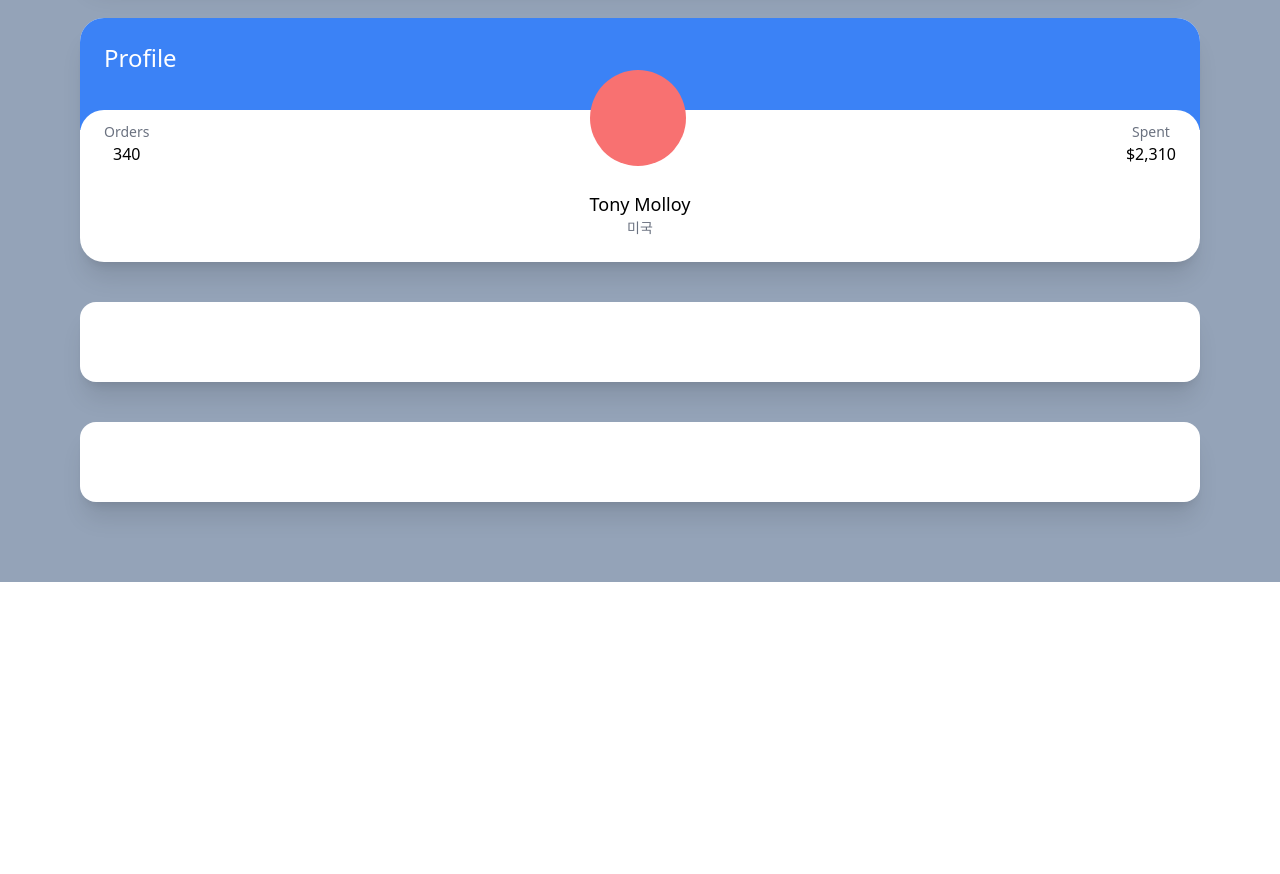
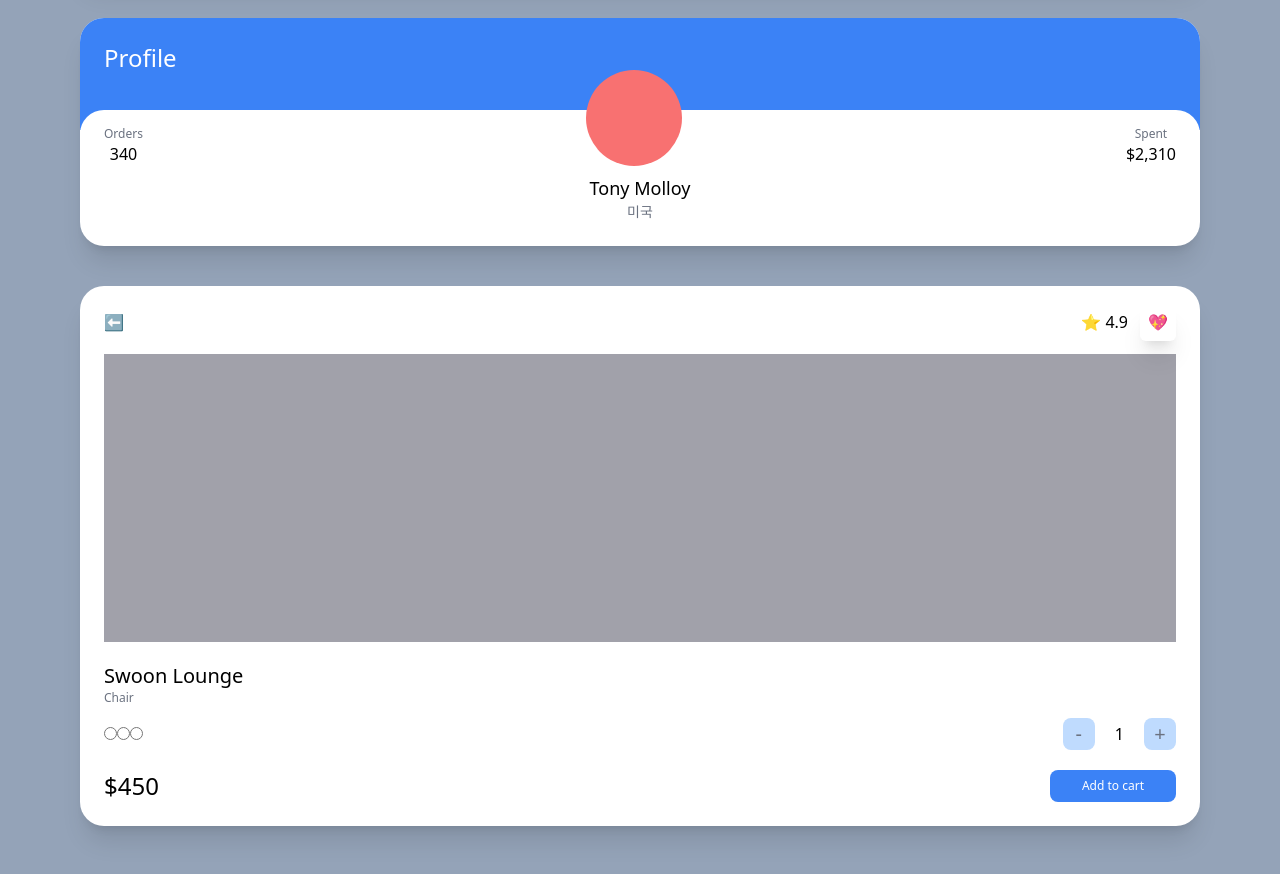
Before and after one commit to clianor/carrot-market, a Next.js app: page / in a window 1280 px wide. Shown: the part 360-1234 px from the top of the page. Before the commit the page ends 942 px from the top, so only its background shows below. Built offline with nearby package versions, Linux system fonts and the light colour scheme.

Commit message:
Test Drive part Three

```diff
--- a/pages/index.tsx
+++ b/pages/index.tsx
@@ -2,8 +2,8 @@
 
 const Home: NextPage = () => {
   return (
-    <div className="bg-slate-400 py-20 px-20 grid gap-10">
-      <div className="bg-white p-6 rounded-3xl shadow-xl">
+    <div className="bg-slate-400 py-20 px-20 grid gap-10 min-h-screen">
+      <div className="bg-white p-6 rounded-2xl shadow-xl">
         <span className="font-semibold text-3xl">Select Item</span>
         <div className="flex justify-between py-2">
           <span className="text-gray-500">Grey Chair</span>
@@ -17,7 +17,7 @@
           <span>Total</span>
           <span className="font-semibold">$970</span>
         </div>
-        <div className="mt-5 bg-blue-500 text-white p-3 text-center rounded-xl w-2/4 mx-auto">
+        <div className="mt-5 bg-blue-500 text-white p-3 text-center rounded-xl w-3/4 mx-auto">
           Checkout
         </div>
       </div>
@@ -29,24 +29,60 @@
         <div className="rounded-3xl p-6 bg-white relative -top-5">
           <div className="flex relative -top-16 items-end justify-between">
             <div className="flex flex-col items-center">
-              <span className="text-sm text-gray-500">Orders</span>
+              <span className="text-xs text-gray-500">Orders</span>
               <span className="font-medium">340</span>
             </div>
             <div className="h-24 w-24 bg-red-400 rounded-full" />
             <div className="flex flex-col items-center">
-              <span className="text-sm text-gray-500">Spent</span>
+              <span className="text-xs text-gray-500">Spent</span>
               <span className="font-medium">$2,310</span>
             </div>
           </div>
-          <div className="relative flex flex-col items-center -mt-10 -mb-5">
+          <div className="relative flex flex-col items-center -mt-14 -mb-5">
             <span className="text-lg font-medium">Tony Molloy</span>
             <span className="text-sm text-gray-500">미국</span>
           </div>
         </div>
       </div>
 
-      <div className="bg-white p-10 rounded-2xl shadow-xl"></div>
-      <div className="bg-white p-10 rounded-2xl shadow-xl"></div>
+      <div className="bg-white p-6 rounded-3xl shadow-xl">
+        <div className="flex mb-5 justify-between items-center">
+          <span>⬅️</span>
+          <div className="space-x-3">
+            <span>⭐️ 4.9</span>
+            <span className="shadow-xl p-2 rounded-md">💖</span>
+          </div>
+        </div>
+
+        <div className="bg-zinc-400 h-72 mb-5" />
+
+        <div className="flex flex-col">
+          <span className="font-medium text-xl">Swoon Lounge</span>
+          <span className="text-xs text-gray-500">Chair</span>
+          <div className="mt-3 mb-5 flex justify-between items-center">
+            <div>
+              <input type="radio" />
+              <input type="radio" />
+              <input type="radio" />
+            </div>
+            <div className="flex items-center space-x-5">
+              <button className=" rounded-lg bg-blue-200 flex justify-center items-center aspect-square w-8 text-xl text-gray-500">
+                -
+              </button>
+              <span>1</span>
+              <button className=" rounded-lg bg-blue-200 flex justify-center items-center aspect-square w-8 text-xl text-gray-500">
+                +
+              </button>
+            </div>
+          </div>
+          <div className="flex justify-between items-center">
+            <span className="font-medium text-2xl">$450</span>
+            <button className="bg-blue-500 py-2 px-8 text-center text-xs text-white rounded-lg">
+              Add to cart
+            </button>
+          </div>
+        </div>
+      </div>
     </div>
   );
 };
```
